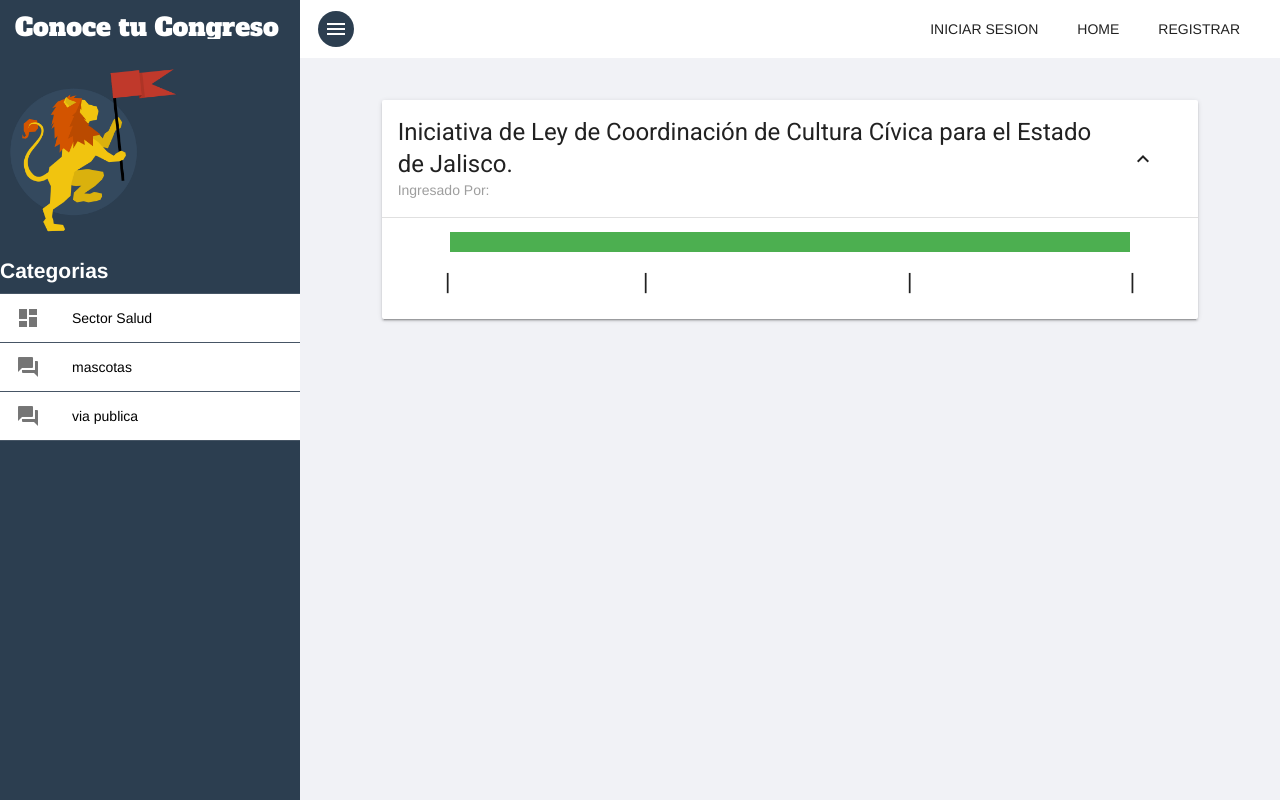
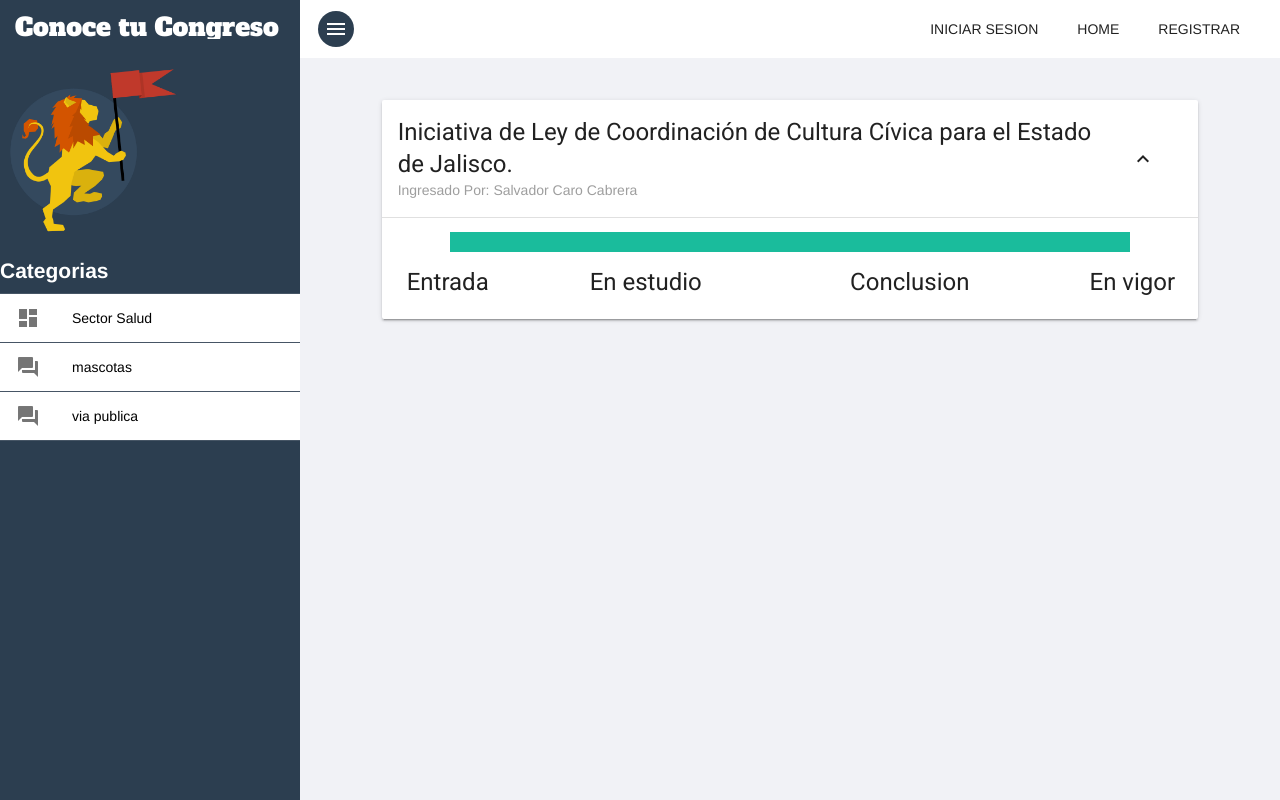
Before and after one commit to ConoceTuCongreso/client, a Vue app: page /#/home in a window 1280 px wide. Built offline with nearby package versions, Linux system fonts and the light colour scheme.

Commit message:
initiative design

```diff
--- a/src/components/InitiativeCard.vue
+++ b/src/components/InitiativeCard.vue
@@ -7,7 +7,7 @@
         <v-card-title>
           <v-flex xs12 sm11>
             <div class="headline">Iniciativa de Ley de Coordinación de Cultura Cívica para el Estado de Jalisco.</div>
-            <span class="grey--text">Ingresado Por:</span>
+            <span class="grey--text">Ingresado Por: Salvador Caro Cabrera</span>
           </v-flex>
           <v-flex xs12 sm1>
             <v-card-actions>
@@ -22,7 +22,7 @@
 
         <v-flex xs10 offset-xs1>
           <v-progress-linear
-            color="success"
+            color="#1abc9c"
             height="20"
             value="100"
           ></v-progress-linear>
@@ -31,16 +31,16 @@
         <v-layout xs10 offset-xs1 row class="text-xs-center">
 
           <v-flex xs2  >
-            <h3 class="headline">|</h3>
+            <h3 class="headline">Entrada</h3>
           </v-flex>
           <v-flex xs4>
-            <h3 class="headline">|</h3>
+            <h3 class="headline">En estudio</h3>
           </v-flex>
           <v-flex xs4>
-            <h3 class="headline">|</h3>
+            <h3 class="headline">Conclusion</h3>
           </v-flex>
           <v-flex xs2 class="tab">
-            <h3 class="headline">|</h3>
+            <h3 class="headline">En vigor</h3>
           </v-flex>
         </v-layout>
         <br>
@@ -48,22 +48,30 @@
         <v-slide-y-transition xs12>
           <v-layout xs12 justify-center row v-show="show">
 
-            <v-tabs xs12>
+            <v-tabs  xs12>
 
-              <v-layout xs12 class="tabmenu" row>
-                <v-tab class="tab"  :href="'#votantes'" :key="1">
+              <v-layout xs12 class="tabmenu " row>
+                <v-tab class="tab white--text"  :href="'#votantes'" :key="1">
+                  <v-icon dark>how_to_reg</v-icon>
                   Votantes
+
                 </v-tab >
 
-                <v-tab class="tab" :href="'#lTiempo'" :key="2">
+                <v-tab class="tab white--text" :href="'#lTiempo'" :key="2">
+                  <v-icon dark>query_builder</v-icon>
                   Linea del tiempo
+
                 </v-tab>
 
-                <v-tab class="tab"  :href="'#documento'" :key="3">
+                <v-tab class="tab white--text"  :href="'#documento'" :key="3">
+                  <v-icon dark>book</v-icon>
+
                   Documento
+
                 </v-tab>
 
-                <v-tab class="tab"  :href="'#firma'" :key="4">
+                <v-tab class="tab white--text"  :href="'#firma'" :key="4">
+                  <v-icon dark>how_to_vote</v-icon>
                   Firmar
                 </v-tab>
               </v-layout>
@@ -132,7 +140,7 @@ import InitiativeDocument from './InitiativeDocument.vue'
   margin-left: 3%
 }
 .tabmenu{
-  background-color: #2962ff;
-  width:100%
+  background-color: #16a085;
+  width:900px
 }
 </style>
```
